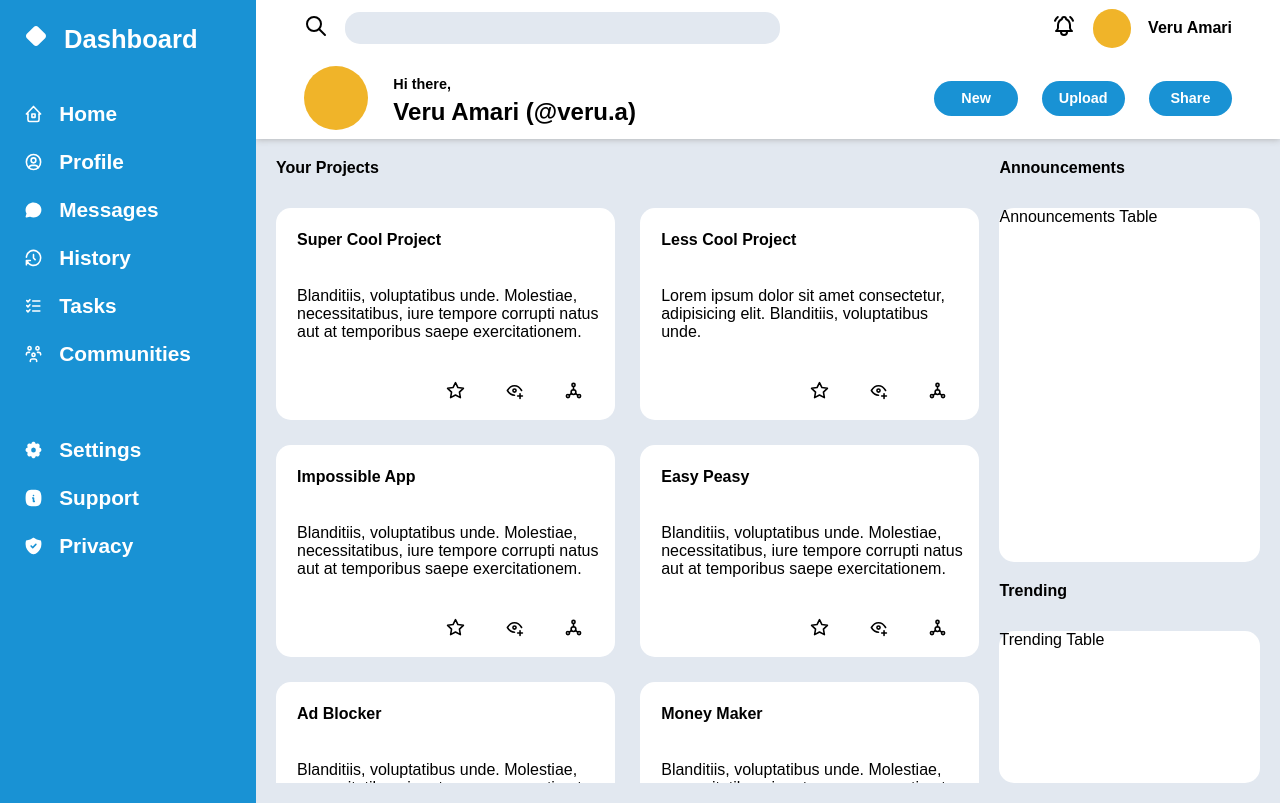
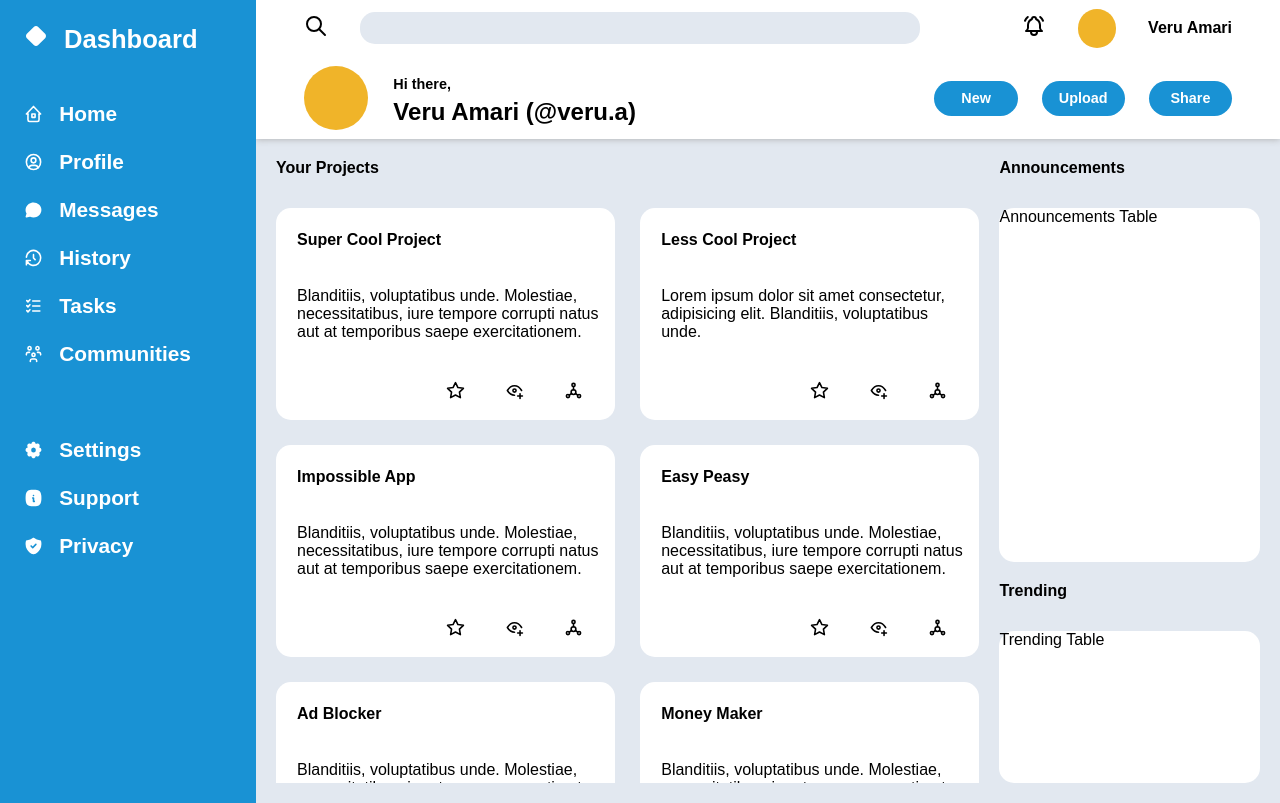
Before and after one commit to VeruAmari/admin-dashboard, a plain HTML site: page index.html in a window 1280 px wide. Drawn offline with Linux system fonts and the light colour scheme.

Commit message:
Apply minor gap-fixes to upper header

```diff
--- a/styles.css
+++ b/styles.css
@@ -85,8 +85,8 @@ body {
   align-items: center;
 }
 .upper {
-  grid: 1fr / auto 1fr 1fr;
-  gap: 2ex;
+  grid: 1fr / auto 2fr 1fr;
+  gap: 2rem;
 }
 .lower {
   grid: 1fr / 1fr 1fr;
@@ -121,12 +121,13 @@ input {
   font-weight: bolder;
   display: grid;
   align-items: center;
-  gap: 2ex;
 }
 .profile-1 {
   grid-template: 1fr / auto auto auto;
+  gap: 2rem;
 }
 .profile-2 {
+  gap: 2ex;
   grid-template: 1fr / auto auto auto ;
   justify-content: start;
   font-size: 1.5rem;
```
